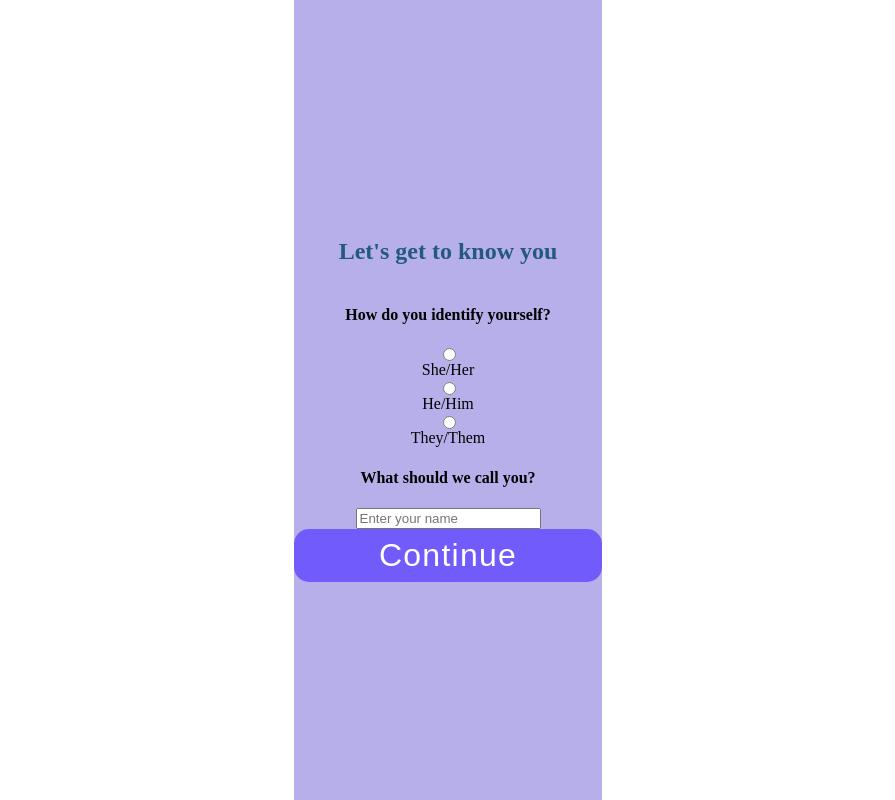
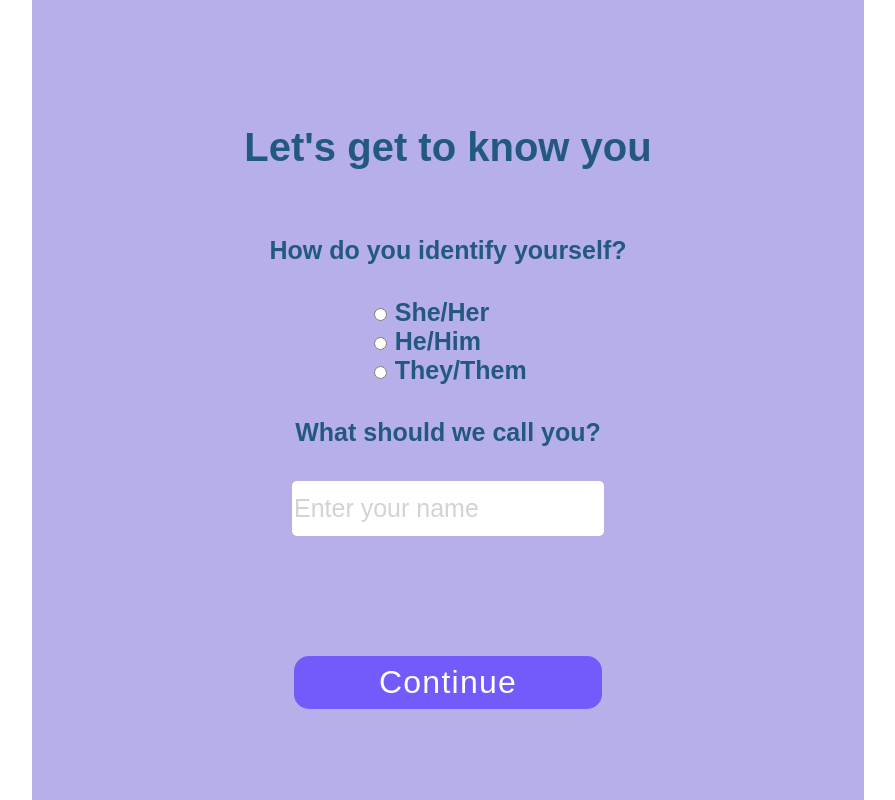
Before and after one commit to aerlikh17/track-fit-app, a Django app: template main_app/templates/identity.html in a window 1280 px wide. Shown: the whole page, without its empty margins (192-1087 px from the left). Run offline with Django 4.2, Linux system fonts and the light colour scheme; the template is opened without the code that fills it, so the values that code supplies are empty.

Commit message:
completed indentity page

```diff
--- a/main_app/static/css/style.css
+++ b/main_app/static/css/style.css
@@ -1,31 +1,3 @@
-section {
-    display: flex;
-    flex-direction: column;
-    justify-content: center;
-    align-items: center;
-}
-.signUpBtn, .logInBtn {
-    width: 308px;
-    height: 53px;
-    border-radius: 15px;
-    background-color: #715bfb;
-}
-
-.homeTitle {
-    width: 166px;
-  height: 48px;
-  font-family: Inter;
-  font-size: 40px;
-  font-weight: 500;
-  font-stretch: normal;
-  font-style: italic;
-  line-height: normal;
-  letter-spacing: normal;
-  text-align: center;
-  color: #715bfb;
-}
-
-
 body {
     margin: 0;
     padding: 0;
@@ -45,6 +17,7 @@ section {
     align-items: center;
     height: 100vh;
     margin: 0;
+    width: 65%;
 }
 
 .btn {
@@ -87,6 +60,7 @@ a {
     text-decoration: none;
     color: #fff;
 }
+
 /* identify yourself page  */
 
 .identity {
@@ -95,10 +69,13 @@ a {
     flex-direction: column;
     justify-content: center;
     align-items: center;
+    color: #235981;
+    font-family: Arial, Helvetica, sans-serif;
 }
 
 .identityTitle {
     color: #235981;
+    font-size: 40px;
 }
 
 .identityForm {
@@ -106,3 +83,44 @@ a {
     flex-direction: column;
     align-items: center;
 }
+
+.formBtn {
+    display: flex;
+   justify-content: center;
+}
+
+.formInput label {
+    font-size: 25px;
+    font-weight: 600;
+    font-stretch: normal;
+    font-style: normal;
+    line-height: normal;
+    letter-spacing: normal;
+    text-align: center;
+    color: #235981;
+}
+
+.identitySubText {
+    font-size: 25px;
+    font-weight: 600;
+    font-stretch: normal;
+    font-style: normal;
+    line-height: normal;
+    letter-spacing: normal;
+    text-align: center;
+    color: #235981;
+}
+
+.nameInput {
+border-radius: 5px;
+  background-color: #fff;
+  border: none;
+  width: 308px;
+  height: 53px;
+  font-size: 25px;
+  margin-bottom: 120px;
+}
+
+::placeholder {
+    color: lightgray;
+}
--- a/main_app/templates/identity.html
+++ b/main_app/templates/identity.html
@@ -6,17 +6,26 @@
     <meta name="viewport" content="width=device-width, initial-scale=1.0">
     <title>Track Fit</title>
     <link rel="stylesheet" type="text/css" href="../static/css/style.css">
+    <!-- <link rel="stylesheet" href="https://cdnjs.cloudflare.com/ajax/libs/materialize/1.0.0/css/materialize.min.css"> -->
 </head>
 <body>
     <main class="modal"><section class="identity">
         <h2 class="identityTitle">Let's get to know you</h2>
         <div class="identityForm">
             <h4 class="identitySubText">How do you identify yourself?</h4>
-            <input type="radio" name="gender" id="she"> <label for="">She/Her</label>
-            <input type="radio" name="gender" id="he"> <label for="">He/Him</label>
-            <input type="radio" name="gender" id="they"> <label for="">They/Them</label>
+            <div class="formBtns">
+            <div class="formInput">
+                <input type="radio" name="gender" id="she"> <label for="">She/Her</label>
+            </div>
+            <div class="formInput">
+                <input type="radio" name="gender" id="he"> <label for="">He/Him</label>
+            </div>
+            <div class="formInput">
+                <input type="radio" name="gender" id="they"> <label for="">They/Them</label>
+            </div>
+        </div>
             <h4 class="identitySubText">What should we call you?</h4>
-            <input type="text" name="name" id="name" placeholder="Enter your name">
+            <input class="nameInput" type="text" name="name" id="name" placeholder="Enter your name">
             <button class="identityContinue continue btn">Continue</button>
         </div>
     </section>
```
Also changed, not shown: main_app/templates/create.html (added).
